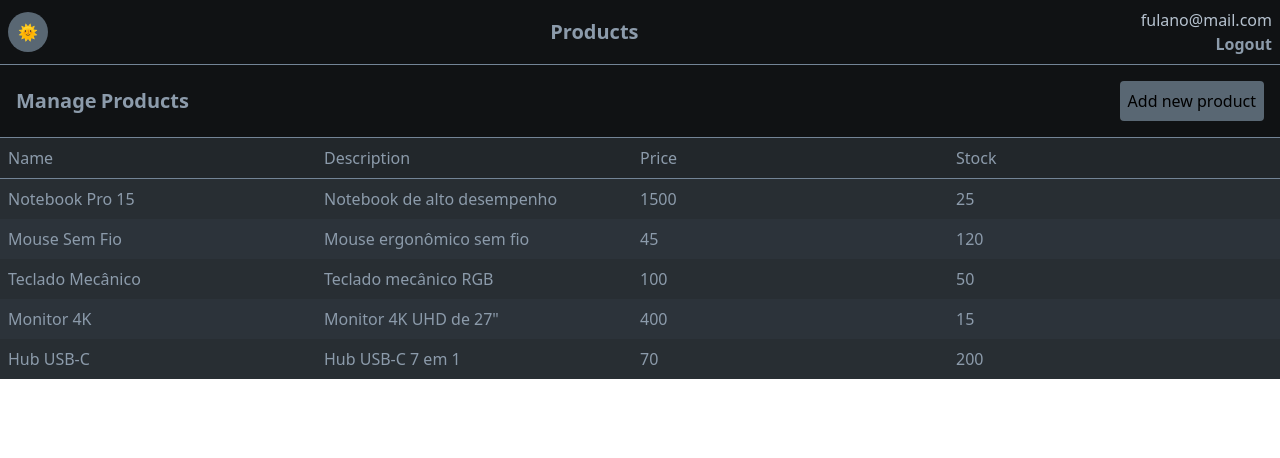
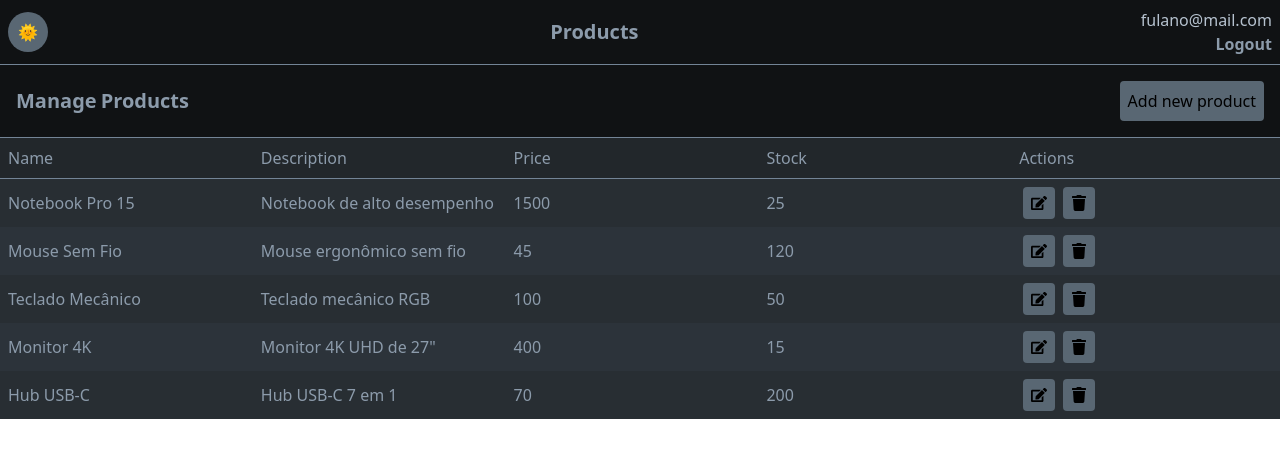
Before and after one commit to mairess/t-alpha-challenge, a React (Vite) app: page /dashboard in a window 1280 px wide. Shown: the top 458 px of the page. Built offline with nearby package versions, Linux system fonts and the light colour scheme.

Commit message:
feat: add actions buttons

```diff
--- a/package.json
+++ b/package.json
@@ -14,6 +14,7 @@
     "joi": "^17.13.3",
     "react": "^18.3.1",
     "react-dom": "^18.3.1",
+    "react-icons": "^5.2.1",
     "react-router-dom": "^6.26.0",
     "sweetalert2": "^11.12.4"
   },
--- a/src/components/TableRow.tsx
+++ b/src/components/TableRow.tsx
@@ -1,4 +1,5 @@
 /* eslint-disable max-len */
+import { FaEdit, FaTrash } from 'react-icons/fa';
 
 type TableRowProps = {
   index: number,
@@ -22,6 +23,20 @@ function TableRow({ index, name, description, price, stock }: TableRowProps) {
       <div className="flex-1">{description}</div>
       <div className="flex-1">{price}</div>
       <div className="flex-1">{stock}</div>
+      <div className="flex-1">
+        <button
+          className="p-2 mx-1 rounded bg-button-primary-background-light dark:bg-button-primary-background-dark text-button-primary-text-light dark:text-button-primary-text-dark hover:bg-button-primary-hover-light dark:hover:bg-button-primary-hover-dark"
+          aria-label="Edit"
+        >
+          <FaEdit className="text-current" />
+        </button>
+        <button
+          className="p-2 mx-1 rounded bg-button-primary-background-light dark:bg-button-primary-background-dark text-button-primary-text-light dark:text-button-primary-text-dark hover:bg-button-primary-hover-light dark:hover:bg-button-primary-hover-dark"
+          aria-label="Delete"
+        >
+          <FaTrash className="text-current" />
+        </button>
+      </div>
     </div>
   );
 }
--- a/src/pages/Dashboard.tsx
+++ b/src/pages/Dashboard.tsx
@@ -32,6 +32,7 @@ function Dashboard() {
           <div className="flex-1">Description</div>
           <div className="flex-1">Price</div>
           <div className="flex-1">Stock</div>
+          <div className="flex-1">Actions</div>
         </div>
 
         {data.map((product, index) => (
```
Also changed, not shown: 1 other file (tests, documents, lock files or other folders).
